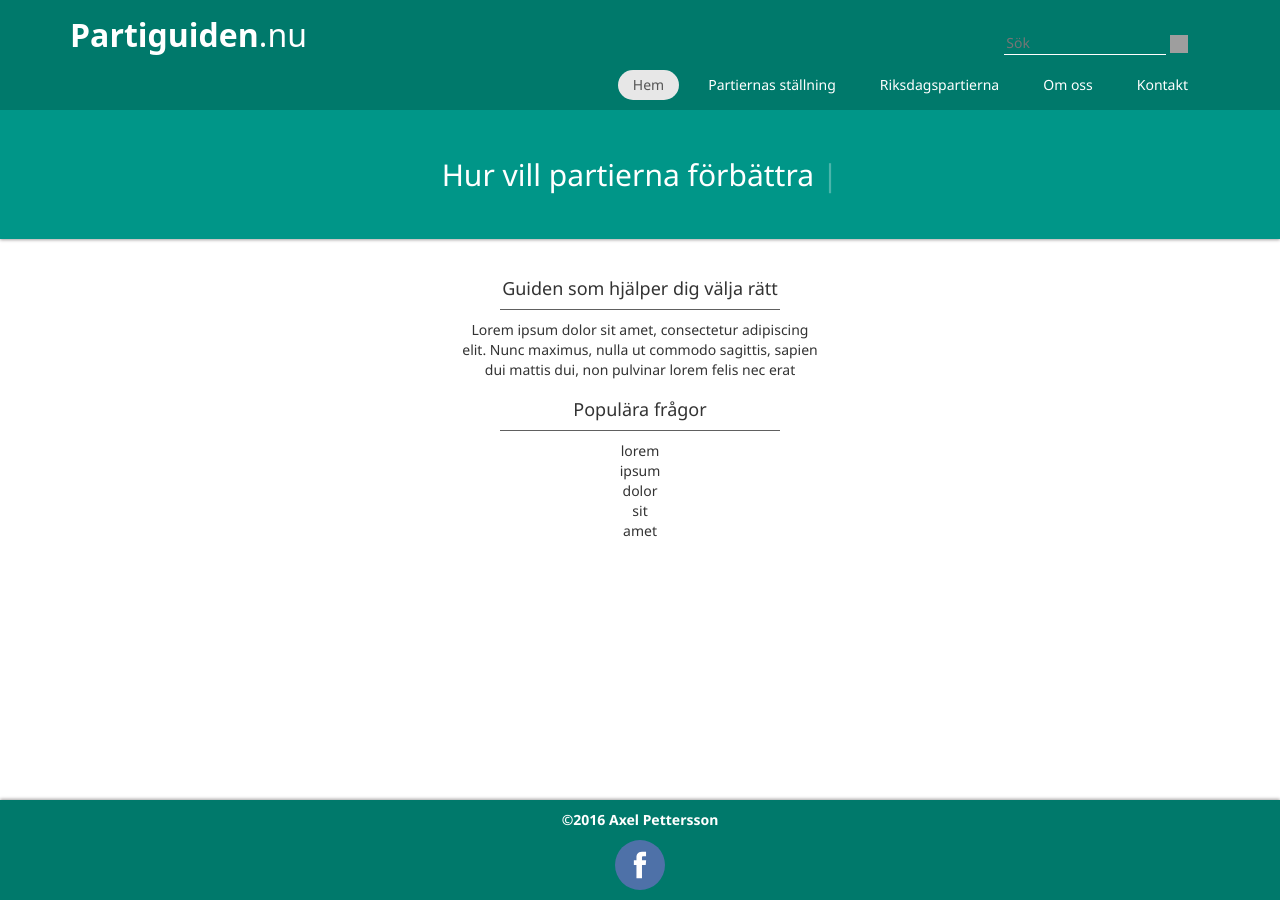
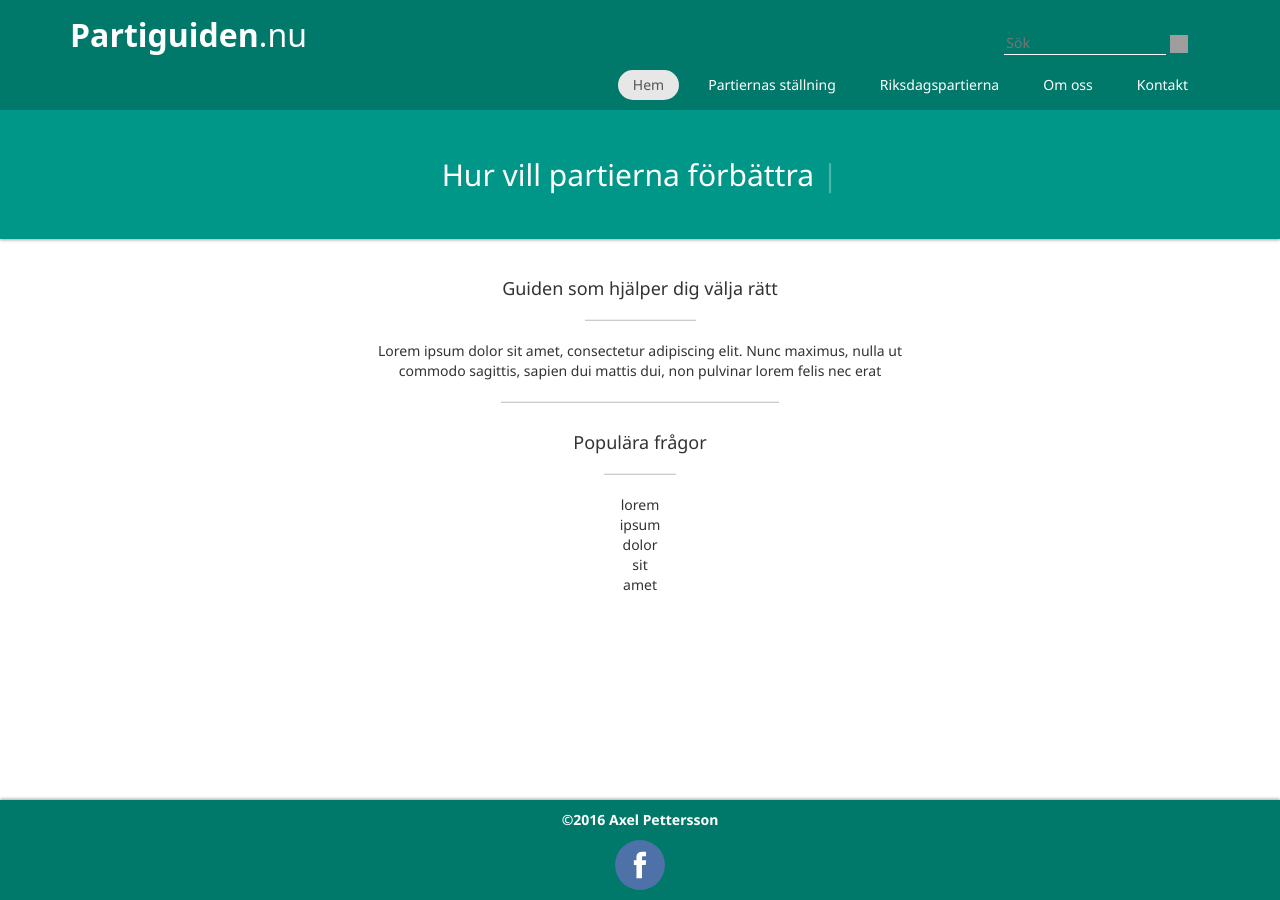
Before and after one commit to Ackuq/partiguiden.nu, a Jekyll site: the page built from index.html, in a window 1280 px wide. Built offline with Jekyll 4.4.1, drawn with Linux system fonts in a browser that asks for light colours; nearby versions of some CDN libraries; grey boxes are pictures that could not be loaded.

Commit message:
Improved looks

```diff
--- a/css/styles.css
+++ b/css/styles.css
@@ -113,6 +113,11 @@ footer img {
         margin-left: 7px;
         margin-right: 7px;
     }
+    .nav.navbar-nav>li>a:hover,
+    .nav.navbar-nav>li>a:focus
+    {
+        color:darkgray;
+    }
     .nav.navbar-nav {
         float: right;
     }
@@ -212,12 +217,6 @@ footer img {
     }
 }
 
-.boxTitle {
-    margin-left: 40px;
-    margin-right: 40px;
-    padding-bottom: 10px;
-    border-bottom: solid thin #606060;
-}
 
 .noMargin {
     margin: 0;
@@ -228,6 +227,8 @@ footer img {
     width: 18px;
 }
 .listobjekt{
+    box-shadow: 0 0 #FFFFFF inset, 0 0 2px rgba(34, 25, 25, 0.4);
+    z-index: 20;
     background-color: #00796B;
     position: relative;
     display: inline-block;
@@ -261,6 +262,7 @@ footer img {
     }
 }
 .bokstav{
+    z-index: 10;
     color: #fff;
     background-color: #049372;
     display: block;
@@ -271,3 +273,13 @@ footer img {
     width: 100%;
     height: 30px;
 }
+.line{
+    height: 1px;
+    width: 20%;
+    background-color: #ccc;
+}
+.lineLarge{
+    width: 50%;
+    height: 1px;
+    background-color: #ccc;
+}
--- a/index.html
+++ b/index.html
@@ -8,14 +8,17 @@ title: Partiguiden
   </div>
   <div class="container">
     <div class="row">
-      <div class="col-md-4 col-md-offset-4 text-center">
+      <div class="col-sm-6 col-sm-offset-3 text-center">
         <h4 class="boxTitle">Guiden som hjälper dig välja rätt</h4>
+        <hr class="line">
         <p>Lorem ipsum dolor sit amet, consectetur adipiscing elit. Nunc maximus, nulla ut commodo sagittis, sapien dui mattis dui, non pulvinar lorem felis nec erat</p>
+        <hr class="lineLarge">
       </div>
     </div>
     <div class="row">
-      <div class="col-md-4 col-md-offset-4 text-center">
+      <div class="col-sm-4 col-sm-offset-4 text-center">
         <h4 class="boxTitle">Populära frågor</h4>
+          <hr class="line">
         <ul class="list-unstyled">
           <li>lorem</li>
           <li>ipsum</li>
```
Also changed, not shown: 3 other files.
